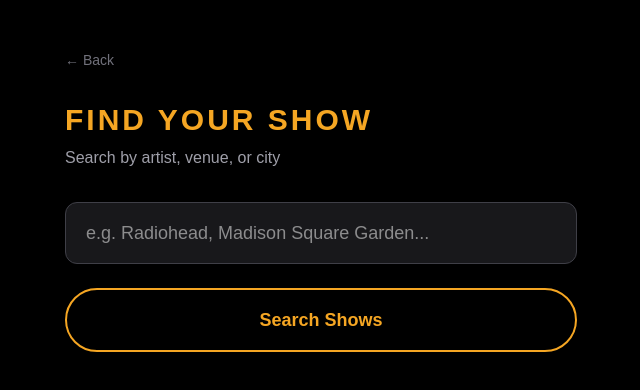
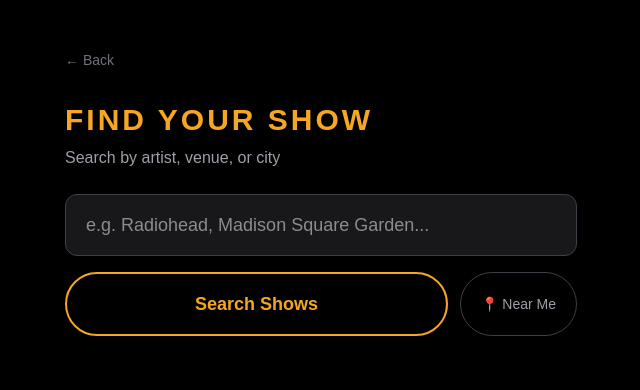
Before and after one commit to Dogsname1999/moonhead, a Next.js app: page /search in a window 1280 px wide. Shown: the top 390 px of the page, without its empty margins (319-959 px from the left). Built offline with nearby package versions, Linux system fonts and the light colour scheme.

Commit message:
add concert search with Ticketmaster and Bandsintown APIs

```diff
--- /dev/null
+++ b/app/api/concerts/route.ts
@@ -0,0 +1,36 @@
+import { NextRequest, NextResponse } from 'next/server'
+
+export async function GET(request: NextRequest) {
+  const { searchParams } = new URL(request.url)
+  const query = searchParams.get('query') || ''
+  const lat = searchParams.get('lat')
+  const lng = searchParams.get('lng')
+  const TM_KEY = process.env.TICKETMASTER_API_KEY
+  const BIT_ID = process.env.BANDSINTOWN_APP_ID
+  try {
+    const results: any[] = []
+    let tmUrl = `https://app.ticketmaster.com/discovery/v2/events.json?apikey=${TM_KEY}&classificationName=music&size=10`
+    if (query) tmUrl += `&keyword=${encodeURIComponent(query)}`
+    if (lat && lng) tmUrl += `&latlong=${lat},${lng}&radius=25&unit=miles`
+    const tmRes = await fetch(tmUrl)
+    const tmData = await tmRes.json()
+    if (tmData._embedded?.events) {
+      tmData._embedded.events.forEach((event: any) => {
+        results.push({ id: `tm_${event.id}`, source: 'ticketmaster', name: event.name, artist: event._embedded?.attractions?.[0]?.name || event.name, venue: event._embedded?.venues?.[0]?.name || 'Unknown Venue', city: event._embedded?.venues?.[0]?.city?.name || '', date: event.dates?.start?.localDate || '', time: event.dates?.start?.localTime || '', image: event.images?.[0]?.url || '', url: event.url || '' })
+      })
+    }
+    if (query) {
+      const bitUrl = `https://rest.bandsintown.com/artists/${encodeURIComponent(query)}/events?app_id=${BIT_ID}`
+      const bitRes = await fetch(bitUrl)
+      const bitData = await bitRes.json()
+      if (Array.isArray(bitData)) {
+        bitData.slice(0, 10).forEach((event: any) => {
+          results.push({ id: `bit_${event.id}`, source: 'bandsintown', name: event.venue?.name, artist: query, venue: event.venue?.name || 'Unknown Venue', city: event.venue?.city || '', date: event.datetime?.split('T')[0] || '', time: event.datetime?.split('T')[1] || '', image: event.artist?.image_url || '', url: event.url || '' })
+        })
+      }
+    }
+    return NextResponse.json({ results })
+  } catch (error) {
+    return NextResponse.json({ error: 'Failed to fetch concerts' }, { status: 500 })
+  }
+}
--- a/app/search/page.tsx
+++ b/app/search/page.tsx
@@ -2,37 +2,117 @@
 import { useState } from 'react'
 import { useRouter } from 'next/navigation'
 
+interface Concert {
+  id: string
+  source: string
+  name: string
+  artist: string
+  venue: string
+  city: string
+  date: string
+  time: string
+  image: string
+  url: string
+}
+
 export default function SearchPage() {
   const [query, setQuery] = useState('')
+  const [results, setResults] = useState<Concert[]>([])
+  const [loading, setLoading] = useState(false)
+  const [locationLoading, setLocationLoading] = useState(false)
   const router = useRouter()
+
+  const search = async (q: string, lat?: number, lng?: number) => {
+    setLoading(true)
+    try {
+      let url = `/api/concerts?query=${encodeURIComponent(q)}`
+      if (lat && lng) url += `&lat=${lat}&lng=${lng}`
+      const res = await fetch(url)
+      const data = await res.json()
+      setResults(data.results || [])
+    } catch (e) {
+      console.error(e)
+    }
+    setLoading(false)
+  }
+
+  const useMyLocation = () => {
+    setLocationLoading(true)
+    navigator.geolocation.getCurrentPosition(
+      (pos) => {
+        setLocationLoading(false)
+        search(query, pos.coords.latitude, pos.coords.longitude)
+      },
+      () => {
+        setLocationLoading(false)
+        alert('Could not get your location. Try searching by name.')
+      }
+    )
+  }
+
+  const formatDate = (date: string) => {
+    if (!date) return ''
+    return new Date(date).toLocaleDateString('en-US', { weekday: 'short', month: 'short', day: 'numeric' })
+  }
 
   return (
     <main className="min-h-screen bg-black text-white px-6 py-12">
       <div className="max-w-lg mx-auto">
-        <button
-          onClick={() => router.back()}
-          className="text-zinc-500 text-sm mb-8 hover:text-white transition"
-        >
+        <button onClick={() => router.back()} className="text-zinc-500 text-sm mb-8 hover:text-white transition">
           ← Back
         </button>
-        <h2 className="text-3xl font-bold tracking-widest mb-2" style={{color: '#F5A623'}}>
+        <h2 className="text-3xl font-bold tracking-widest mb-2" style={{ color: '#F5A623' }}>
           FIND YOUR SHOW
         </h2>
-        <p className="text-zinc-400 mb-8">Search by artist, venue, or city</p>
+        <p className="text-zinc-400 mb-6">Search by artist, venue, or city</p>
+
         <input
           type="text"
           value={query}
           onChange={(e) => setQuery(e.target.value)}
+          onKeyDown={(e) => e.key === 'Enter' && search(query)}
           placeholder="e.g. Radiohead, Madison Square Garden..."
-          className="w-full bg-zinc-900 text-white border border-zinc-700 rounded-xl px-5 py-4 text-lg focus:outline-none focus:border-amber-400 mb-6"
-          style={{'--tw-border-opacity': '1'} as React.CSSProperties}
+          className="w-full bg-zinc-900 text-white border border-zinc-700 rounded-xl px-5 py-4 text-lg focus:outline-none mb-4"
         />
-        <button
-          className="w-full py-4 rounded-full font-semibold text-lg border-2 transition"
-          style={{borderColor: '#F5A623', color: '#F5A623'}}
-        >
-          Search Shows
-        </button>
+
+        <div className="flex gap-3 mb-8">
+          <button
+            onClick={() => search(query)}
+            className="flex-1 py-4 rounded-full font-semibold text-lg border-2 transition"
+            style={{ borderColor: '#F5A623', color: '#F5A623' }}
+          >
+            {loading ? 'Searching...' : 'Search Shows'}
+          </button>
+          <button
+            onClick={useMyLocation}
+            className="px-5 py-4 rounded-full border border-zinc-700 text-zinc-400 hover:text-white hover:border-white transition text-sm"
+          >
+            {locationLoading ? '...' : '📍 Near Me'}
+          </button>
+        </div>
+
+        {results.length > 0 && (
+          <div className="space-y-4">
+            {results.map((concert) => (
+              <div key={concert.id} className="bg-zinc-900 rounded-2xl p-5 border border-zinc-800 hover:border-amber-400 transition cursor-pointer">
+                <div className="flex justify-between items-start mb-1">
+                  <h3 className="font-bold text-lg leading-tight">{concert.artist}</h3>
+                  <span className="text-xs text-zinc-500 ml-2 mt-1 uppercase">{concert.source}</span>
+                </div>
+                <p className="text-zinc-400 text-sm">{concert.venue} · {concert.city}</p>
+                <p className="text-sm mt-2" style={{ color: '#F5A623' }}>{formatDate(concert.date)}</p>
+                <button className="mt-4 w-full py-2 rounded-full text-sm font-semibold border transition"
+                  style={{ borderColor: '#F5A623', color: '#F5A623' }}>
+                  Check In Here 🎶
+                </button>
+              </div>
+            ))}
+          </div>
+        )}
+
+        {!loading && results.length === 0 && query && (
+          <p className="text-zinc-500 text-center mt-8">No shows found. Try another search or add your show manually.</p>
+        )}
       </div>
     </main>
   )
```
Also changed, not shown: 1 other file (tests, documents, lock files or other folders).
